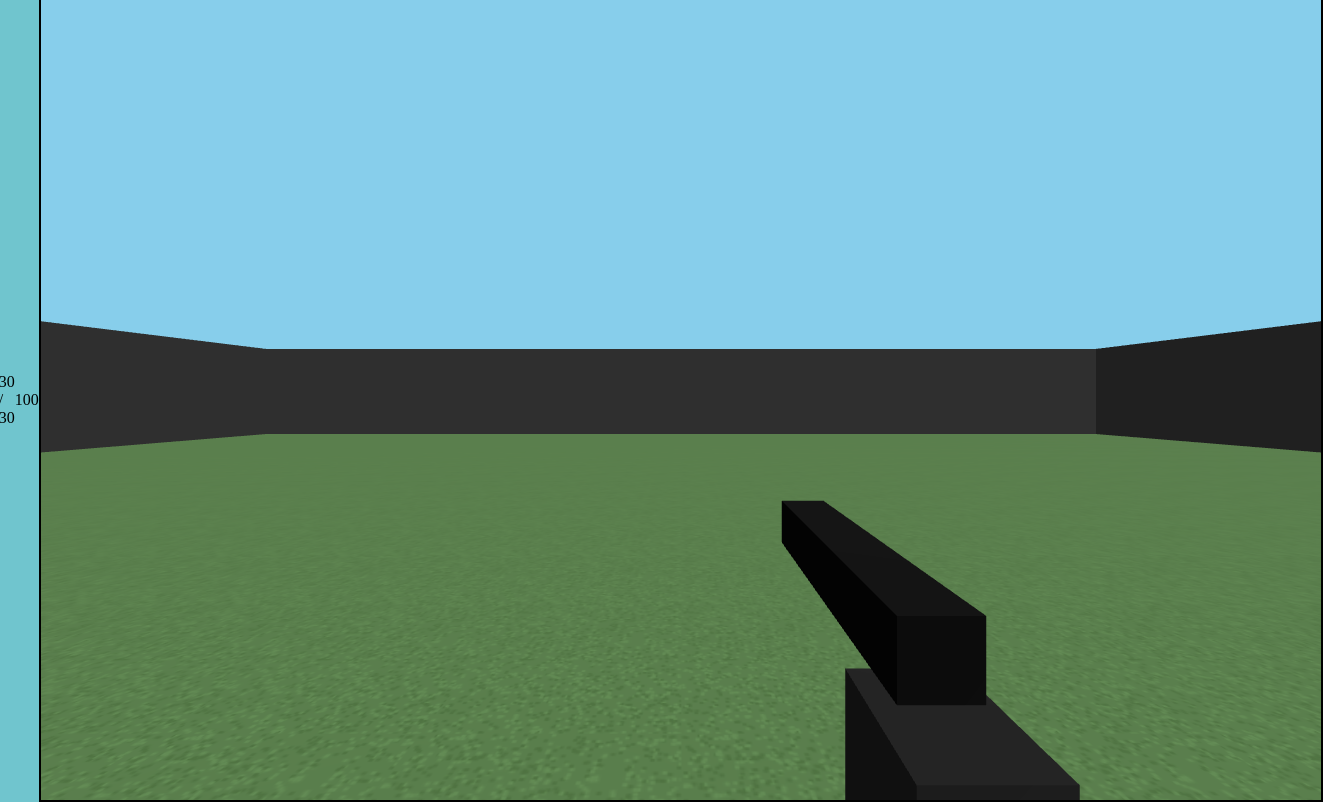
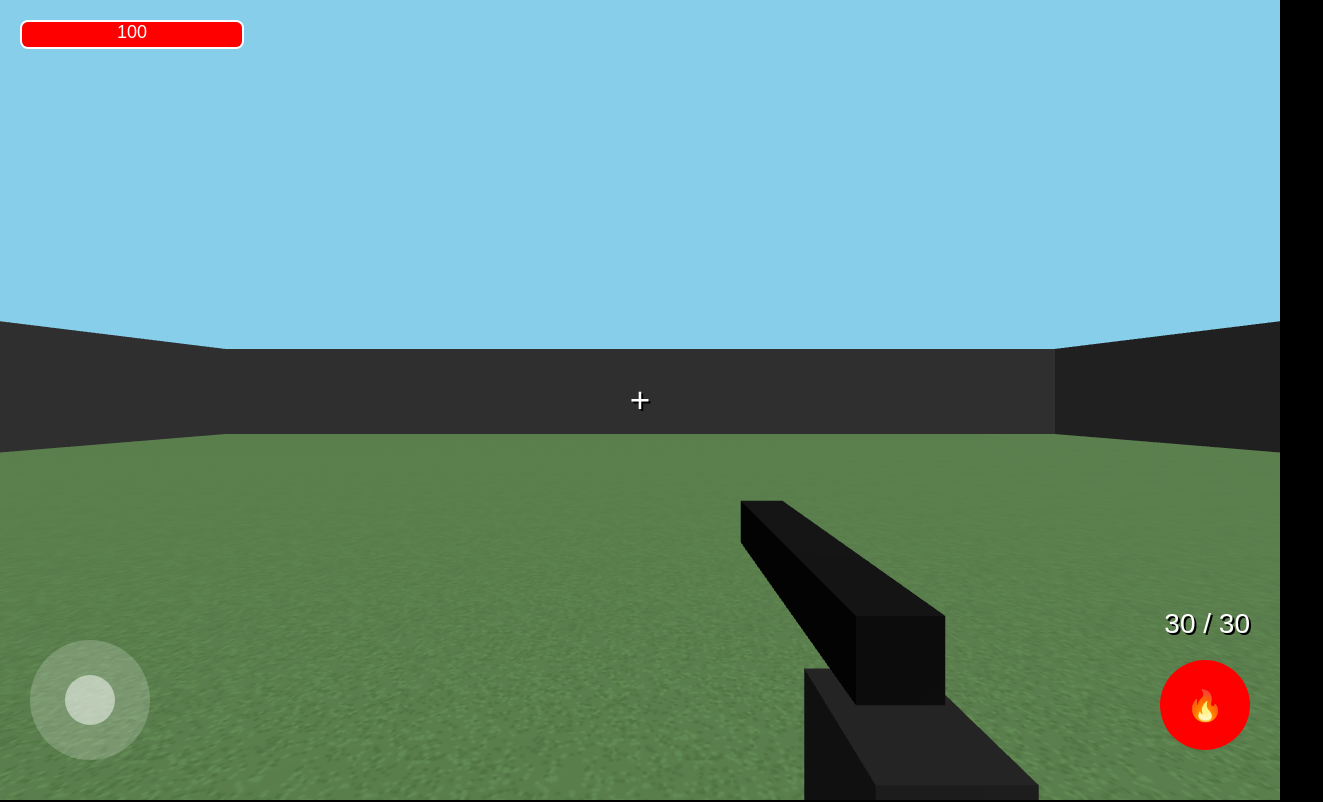
Before and after one commit to emirhanyazir-ai/FlappyGame, a plain HTML site: page index.html in a window 1280 px wide. Shown: the whole page, 1323 px wide, since content can reach past the window. Drawn offline with nearby package versions, Linux system fonts and the light colour scheme; animation ran at ten frames a second.

Commit message:
Refactor CSS for game layout and controls

```diff
--- a/style.css
+++ b/style.css
@@ -1,14 +1,254 @@
 body {
-    margin: 0;
-    padding: 0;
-    background-color: #70c5ce; /* Flappy Bird gökyüzü mavisi */
-    display: flex;
-    justify-content: center;
-    align-items: center;
-    height: 100vh;
+    margin:0;
+    overflow:hidden;
+    background:black;
 }
 
 canvas {
-    border: 2px solid #000;
-    background-color: #70c5ce;
+    display:block;
 }
+
+#joystick {
+    position:fixed;
+    left:40px;
+    bottom:40px;
+    width:120px;
+    height:120px;
+    border-radius:50%;
+    background:rgba(255,255,255,0.2);
+    touch-action:none;
+}
+
+#stick {
+    position:absolute;
+    left:35px;
+    top:35px;
+    width:50px;
+    height:50px;
+    border-radius:50%;
+    background:rgba(255,255,255,0.6);
+}#crosshair {
+    position:fixed;
+    left:50%;
+    top:50%;
+    transform:translate(-50%,-50%);
+    color:white;
+    font-size:35px;
+}
+
+#fire {
+    position:fixed;
+    right:40px;
+    bottom:50px;
+    width:80px;
+    height:80px;
+    border-radius:50%;
+    border:none;
+    background:rgba(255,0,0,0.5);
+    color:white;
+    font-size:30px;
+}#hp{
+    position:fixed;
+    top:20px;
+    left:20px;
+    color:white;
+    font-size:25px;
+    font-family:Arial;
+}
+#health{
+    position:fixed;
+    top:20px;
+    left:20px;
+    width:220px;
+    height:25px;
+    background:#222;
+    border:3px solid white;
+    border-radius:8px;
+    overflow:hidden;
+}
+
+
+#healthBar{
+    width:100%;
+    height:100%;
+    background:red;
+}
+
+
+#healthText{
+    position:absolute;
+    width:100%;
+    text-align:center;
+    top:0;
+    color:white;
+    font-size:18px;
+    font-family:Arial;
+}
+body{
+    margin:0;
+    overflow:hidden;
+    touch-action:none;
+}
+
+
+/* JOYSTICK */
+
+#joystick{
+
+    position:fixed;
+
+    left:30px;
+    bottom:40px;
+
+    width:120px;
+    height:120px;
+
+    background:rgba(255,255,255,0.2);
+
+    border-radius:50%;
+
+}
+
+
+#stick{
+
+    position:absolute;
+
+    left:35px;
+    top:35px;
+
+    width:50px;
+    height:50px;
+
+    background:rgba(255,255,255,0.5);
+
+    border-radius:50%;
+
+}
+
+
+
+
+
+/* ATEŞ BUTONU */
+
+#fire{
+
+    position:fixed;
+
+    right:30px;
+    bottom:50px;
+
+    width:90px;
+    height:90px;
+
+    border-radius:50%;
+
+    background:red;
+
+    color:white;
+
+    font-size:30px;
+
+    border:none;
+
+}
+
+
+
+/* MERMİ */
+
+#ammo{
+
+    position:fixed;
+
+    right:30px;
+
+    bottom:160px;
+
+    color:white;
+
+    font-size:28px;
+
+    font-family:Arial;
+
+    text-shadow:2px 2px black;
+
+}
+
+
+
+/* CAN BAR */
+
+#health{
+
+    position:fixed;
+
+    top:20px;
+
+    left:20px;
+
+    width:220px;
+
+    height:25px;
+
+    background:#222;
+
+    border:2px solid white;
+
+    border-radius:8px;
+
+    overflow:hidden;
+
+}
+
+
+#healthBar{
+
+    width:100%;
+
+    height:100%;
+
+    background:red;
+
+}
+
+
+
+#healthText{
+
+    position:absolute;
+
+    width:100%;
+
+    text-align:center;
+
+    top:0;
+
+    color:white;
+
+    font-size:18px;
+
+    font-family:Arial;
+
+}
+#crosshair{
+
+    position:fixed;
+
+    left:50%;
+    top:50%;
+
+    transform:translate(-50%,-50%);
+
+    color:white;
+
+    font-size:35px;
+
+    font-family:Arial;
+
+    text-shadow:2px 2px black;
+
+    pointer-events:none;
+
+    }
```
